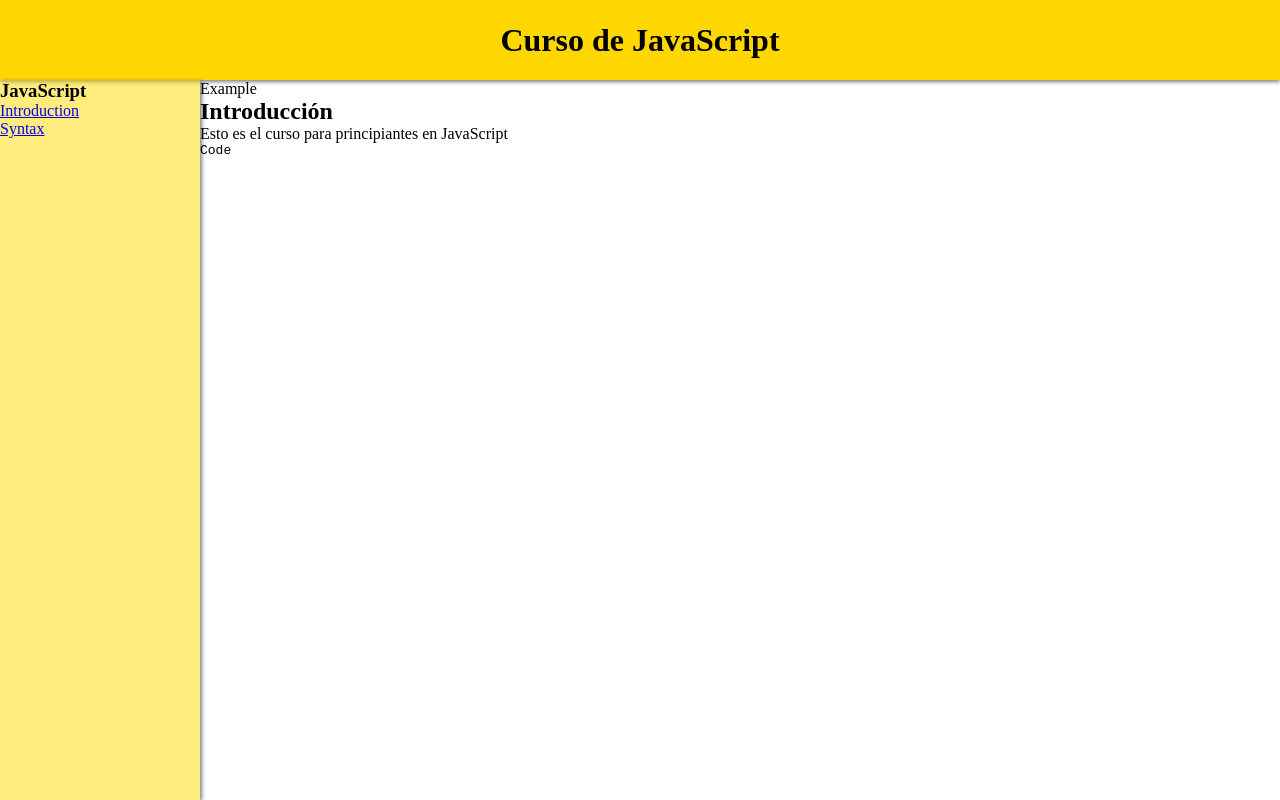
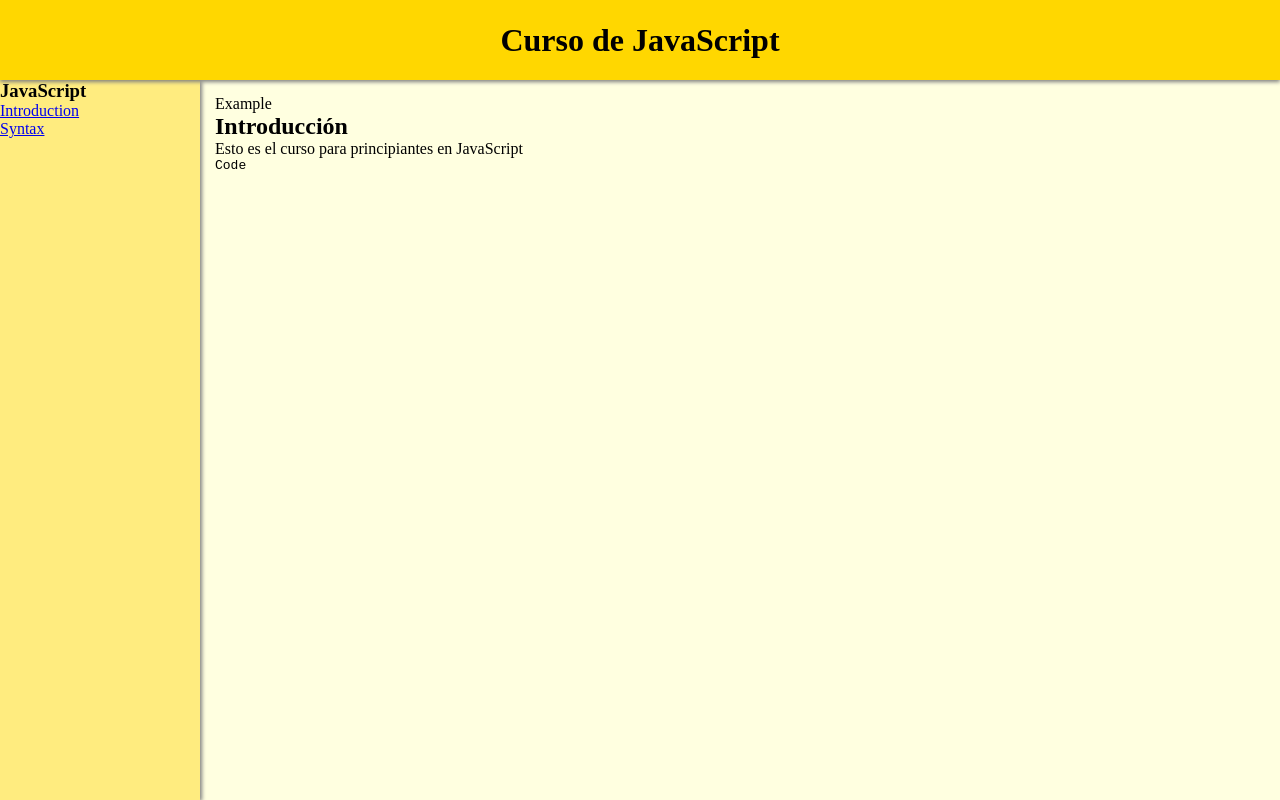
Before and after one commit to cruzortiz99/tsc_react_express_app, a React app: page / in a window 1280 px wide. Built offline with nearby package versions, Linux system fonts and the light colour scheme.

Commit message:
adding style

```diff
--- a/client/src/components/AppContentStructure.tsx
+++ b/client/src/components/AppContentStructure.tsx
@@ -10,7 +10,7 @@ export interface AppContentStructureProps {
 }
 const AppContentStructure = (props: AppContentStructureProps) => {
   return (
-    <div>
+    <div className="app-content">
       <div>
         <AppContentExample>{props.example}</AppContentExample>
       </div>
--- a/client/src/css/main.css
+++ b/client/src/css/main.css
@@ -39,14 +39,18 @@
   display: flex;
   justify-content: center;
   align-items: center;
+  z-index: 3;
 }
 .app-menu {
   grid-area: pg-menu;
   background-color: var(--menu-color);
   box-shadow: var(--menu-shadow);
+  z-index: 2;
 }
 .app-content {
   grid-area: pg-content;
   background-color: var(--page-content-color);
   overflow-y: auto;
+  z-index: 1;
+  padding: 15px;
 }
```
